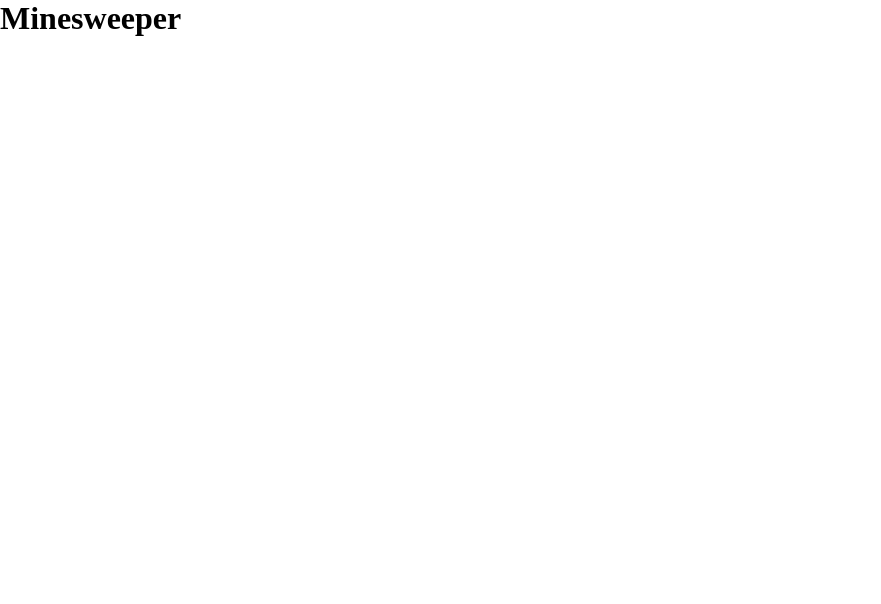
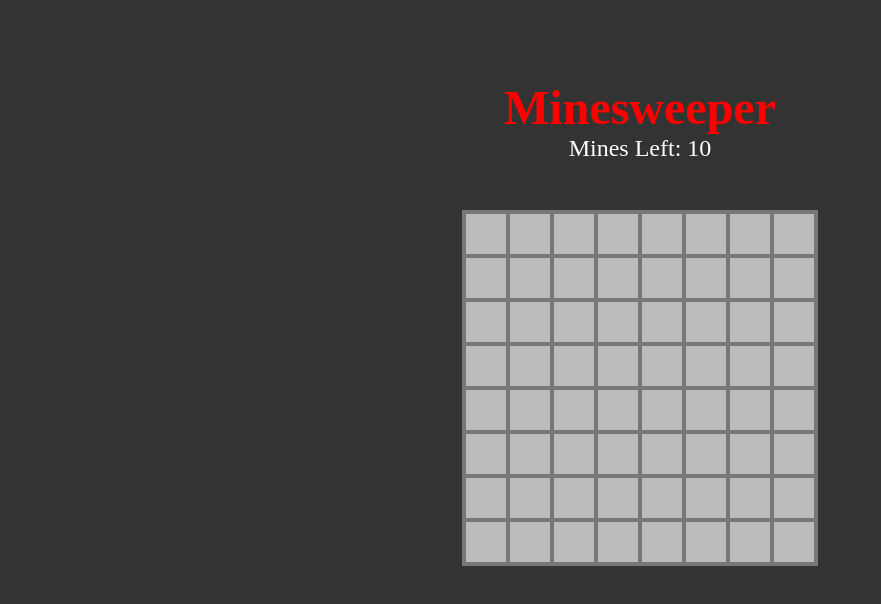
Before and after one commit to RaspberryChaos/minesweeper, a plain HTML site: page index.html in a window 1280 px wide. Shown: the whole page, without its empty margins (0-881 px from the left). Drawn offline with Linux system fonts and the light colour scheme.

Commit message:
basic board setup and styles

```diff
--- a/app.js
+++ b/app.js
@@ -1 +1,40 @@
-console.log("connected")
+const tileType = {
+  HIDDEN: "hidden",
+  MINE: "mine",
+  NUMBER: "number",
+  MARKED: "marked",
+};
+
+const boardSize = 8;
+const numberMines = 4;
+
+const gameBoard = document.getElementById("board");
+gameBoard.style.setProperty("--size", boardSize);
+
+function createBoard(size, numMines) {
+  const board = [];
+  for (let i = 0; i < size; i++) {
+    const row = [];
+    for (let j = 0; j < size; j++) {
+      const element = document.createElement("div");
+      element.dataset.status = tileType.HIDDEN;
+      const tile = {
+        element,
+        x: i,
+        y: j,
+      };
+      row.push(tile);
+    }
+    board.push(row);
+  }
+  return board;
+}
+
+const board = createBoard(boardSize, numberMines);
+console.log(board);
+
+board.forEach((row) => {
+  row.forEach((tile) => {
+    gameBoard.append(tile.element);
+  });
+});
--- a/index.html
+++ b/index.html
@@ -1,14 +1,18 @@
 <!DOCTYPE html>
 <html lang="en">
-<head>
-    <meta charset="UTF-8">
-    <meta http-equiv="X-UA-Compatible" content="IE=edge">
-    <meta name="viewport" content="width=device-width, initial-scale=1.0">
+  <head>
+    <meta charset="UTF-8" />
+    <meta http-equiv="X-UA-Compatible" content="IE=edge" />
+    <meta name="viewport" content="width=device-width, initial-scale=1.0" />
     <title>Minesweeper Game</title>
-    <link rel="stylesheet" href="styles.css">
-</head>
-<body>
-    <h1>Minesweeper</h1>
-    <script type="text/javascript" src="app.js"></script>
-</body>
+    <link rel="stylesheet" href="styles.css" />
+  </head>
+  <body>
+    <div class="container">
+      <h1 class="title">Minesweeper</h1>
+      <p class="subtitle">Mines Left: 10</p>
+      <div id="board"></div>
+      <script type="text/javascript" src="app.js"></script>
+    </div>
+  </body>
 </html>
--- a/styles.css
+++ b/styles.css
@@ -1,5 +1,63 @@
 * {
-    padding: 0;
-    margin: 0;
-    box-sizing: border-box;
+  padding: 0;
+  margin: 0;
+  box-sizing: border-box;
 }
+
+.container {
+  display: flex;
+  flex-direction: column;
+  align-items: center;
+  background-color: #333;
+  color: white;
+  height: 100vh;
+}
+
+.title {
+  color: red;
+  font-size: 3rem;
+  margin-top: 5rem;
+}
+
+.subtitle {
+  margin-bottom: 1rem;
+  font-size: 1.5rem;
+}
+
+#board {
+  display: inline-grid;
+  padding: 4px;
+  margin: 2rem;
+  grid-template-columns: repeat(var(--size), 40px);
+  grid-template-rows: repeat(var(--size), 40px);
+  gap: 4px;
+  background-color: #777;
+}
+
+#board > * {
+  width: 100%;
+  height: 100%;
+  display: flex;
+  justify-content: center;
+  align-items: center;
+  color: white;
+  border: 2px solid #bbb;
+  user-select: none;
+}
+
+#board > [data-status="hidden"] {
+  background-color: #bbb;
+  cursor: pointer;
+}
+
+#board > [data-status="mine"] {
+  background-color: red;
+}
+
+#board > [data-status="number"] {
+  background-color: none;
+}
+
+#board > [data-status="marked"] {
+  background-color: yellow;
+}
```
